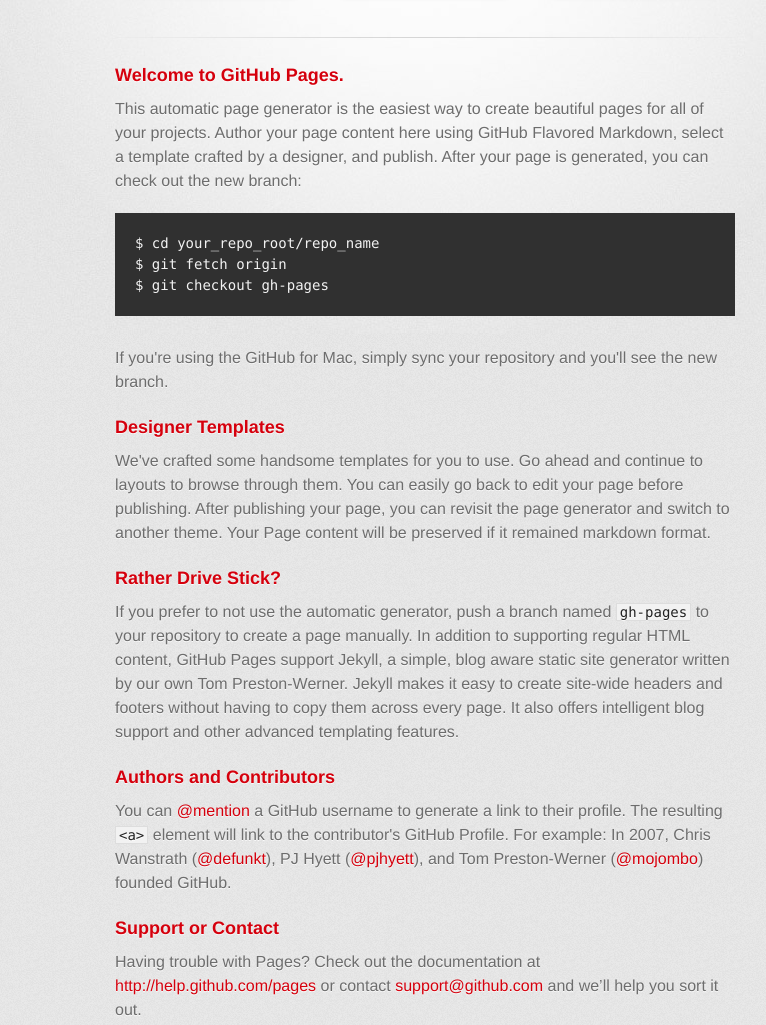
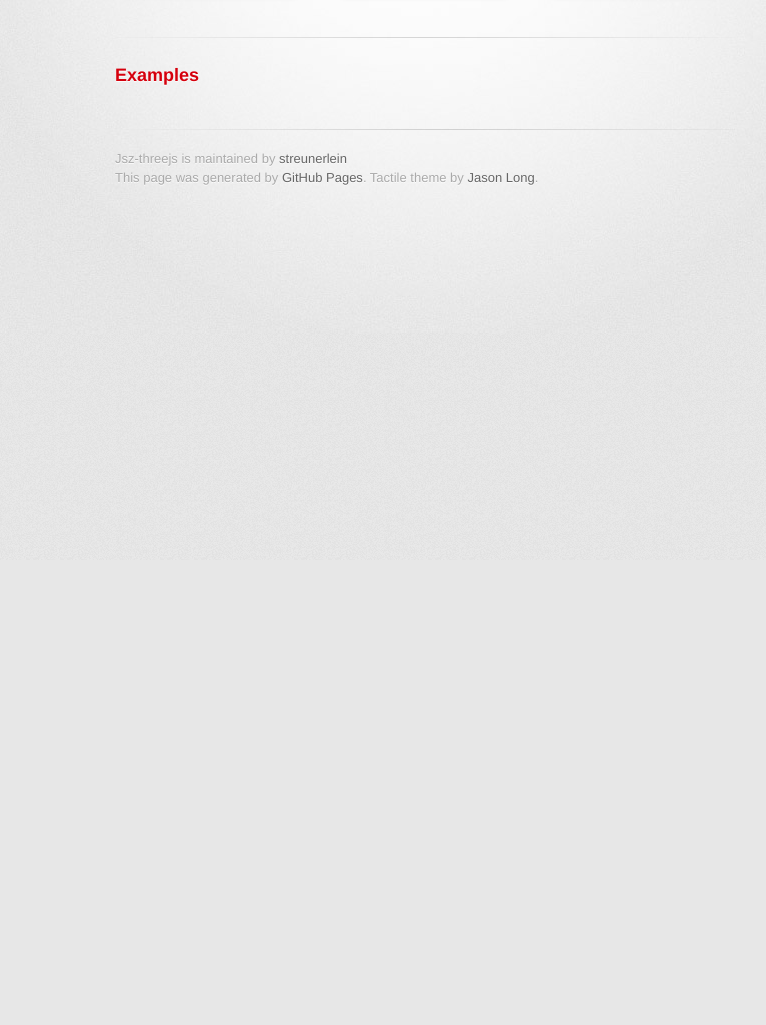
Before and after one commit to streunerlein/jsz-threejs, a plain HTML site: page index.html in a window 1280 px wide. Shown: the part 240-1265 px from the top of the page, without its empty margins (215-981 px from the left). After the commit the page ends 800 px from the top, so only its background shows below. Drawn offline with Linux system fonts and the light colour scheme; a web font is replaced by a local one.

Commit message:
Away with that default stuff

```diff
--- a/index.html
+++ b/index.html
@@ -31,32 +31,8 @@
         <hr>
 
         <section id="main_content">
-          <h3>Welcome to GitHub Pages.</h3>
+          <h3>Examples</h3>
 
-<p>This automatic page generator is the easiest way to create beautiful pages for all of your projects. Author your page content here using GitHub Flavored Markdown, select a template crafted by a designer, and publish. After your page is generated, you can check out the new branch:</p>
-
-<pre><code>$ cd your_repo_root/repo_name
-$ git fetch origin
-$ git checkout gh-pages
-</code></pre>
-
-<p>If you're using the GitHub for Mac, simply sync your repository and you'll see the new branch.</p>
-
-<h3>Designer Templates</h3>
-
-<p>We've crafted some handsome templates for you to use. Go ahead and continue to layouts to browse through them. You can easily go back to edit your page before publishing. After publishing your page, you can revisit the page generator and switch to another theme. Your Page content will be preserved if it remained markdown format.</p>
-
-<h3>Rather Drive Stick?</h3>
-
-<p>If you prefer to not use the automatic generator, push a branch named <code>gh-pages</code> to your repository to create a page manually. In addition to supporting regular HTML content, GitHub Pages support Jekyll, a simple, blog aware static site generator written by our own Tom Preston-Werner. Jekyll makes it easy to create site-wide headers and footers without having to copy them across every page. It also offers intelligent blog support and other advanced templating features.</p>
-
-<h3>Authors and Contributors</h3>
-
-<p>You can <a href="https://github.com/blog/821" class="user-mention">@mention</a> a GitHub username to generate a link to their profile. The resulting <code>&lt;a&gt;</code> element will link to the contributor's GitHub Profile. For example: In 2007, Chris Wanstrath (<a href="https://github.com/defunkt" class="user-mention">@defunkt</a>), PJ Hyett (<a href="https://github.com/pjhyett" class="user-mention">@pjhyett</a>), and Tom Preston-Werner (<a href="https://github.com/mojombo" class="user-mention">@mojombo</a>) founded GitHub.</p>
-
-<h3>Support or Contact</h3>
-
-<p>Having trouble with Pages? Check out the documentation at <a href="http://help.github.com/pages">http://help.github.com/pages</a> or contact <a href="mailto:support@github.com">support@github.com</a> and we’ll help you sort it out.</p>
         </section>
 
         <footer>
```
